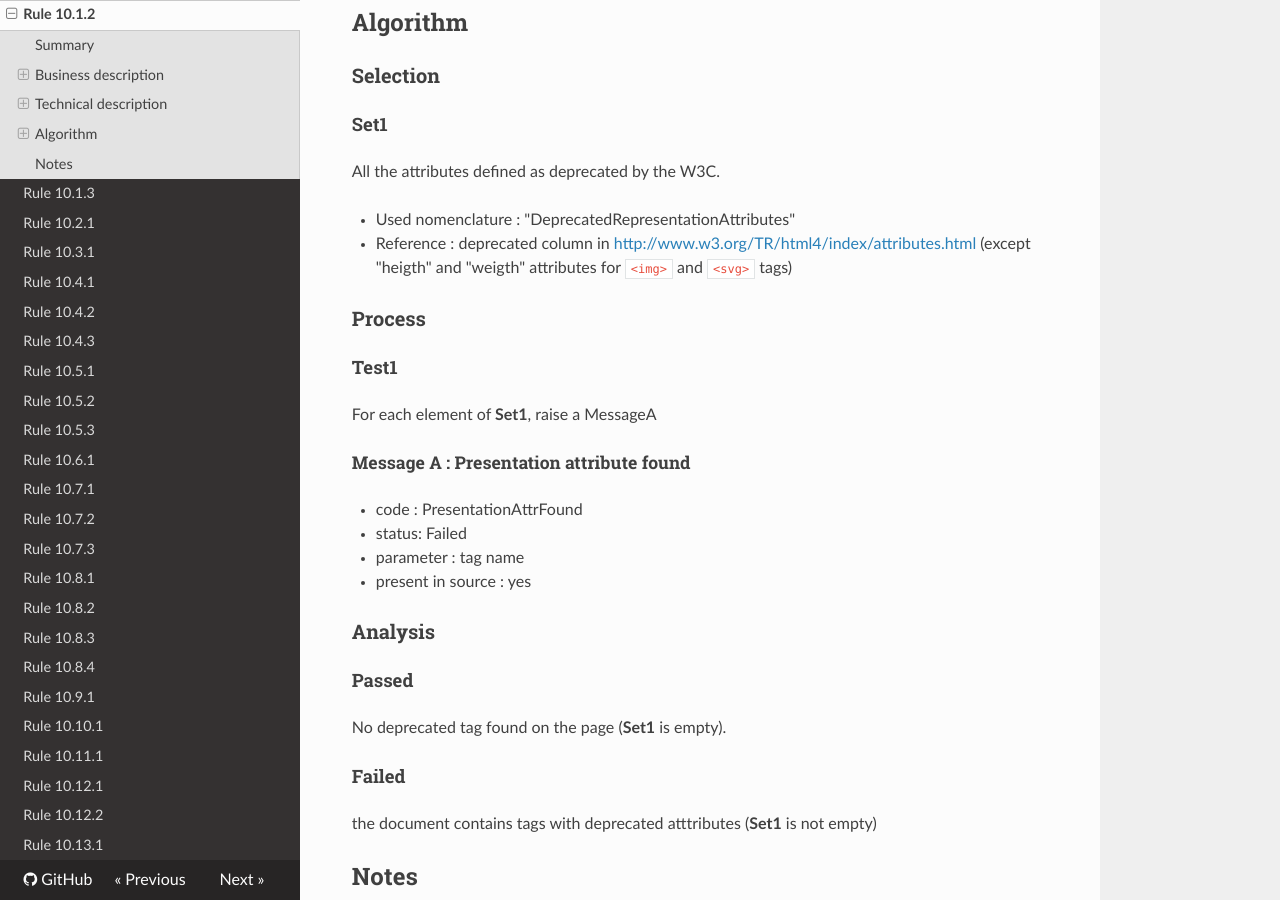
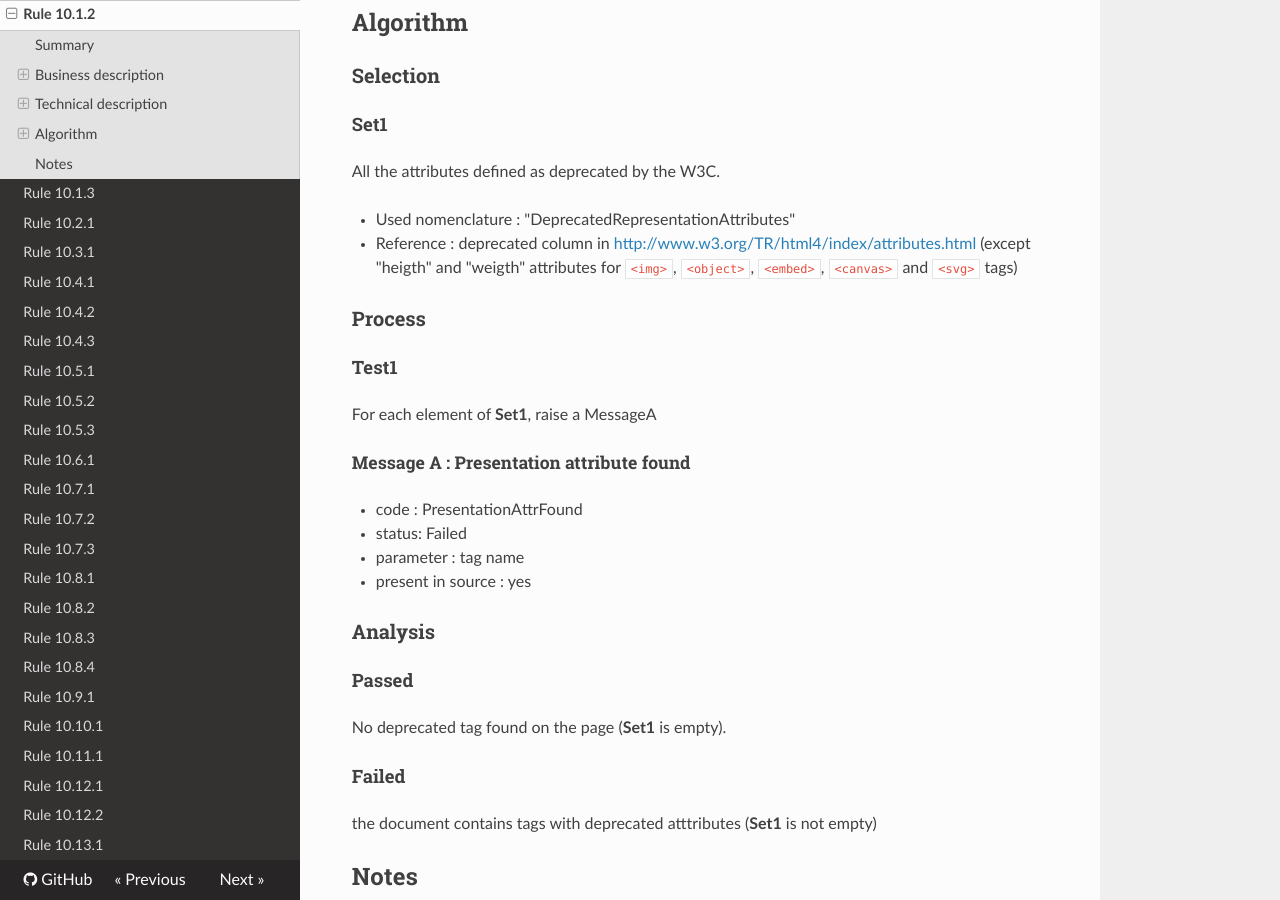
Before and after one commit to Tanaguru/Tanaguru-rules-RGAA-3-doc, an MkDocs documentation site: the page built from docs/Rule-10-1-2.md, in a window 1280 px wide and 900 px high, scrolled down 1006 px. Built offline with MkDocs 1.6.1, drawn with Linux system fonts in a browser that asks for light colours; nearby versions of some CDN libraries; old or Windows-style settings are respelled for this version of MkDocs; part of the change alters nothing that is shown.

Commit message:
update 10.1.2 with new exceptions for width and height attribute on canvas, object and embed elements

```diff
--- a/docs/Rule-10-1-2.md
+++ b/docs/Rule-10-1-2.md
@@ -45,7 +45,7 @@ All the attributes defined as deprecated by the W3C.
 -   Used nomenclature : "DeprecatedRepresentationAttributes"
 -   Reference : deprecated column in
     [http://www.w3.org/TR/html4/index/attributes.html](http://www.w3.org/TR/html4/index/attributes.html "http://www.w3.org/TR/html4/index/attributes.html")
-    (except "heigth" and "weigth" attributes for `<img>` and `<svg>` tags)
+    (except "heigth" and "weigth" attributes for `<img>`, `<object>`, `<embed>`, `<canvas>` and `<svg>` tags)
 
 ### Process
 
```
